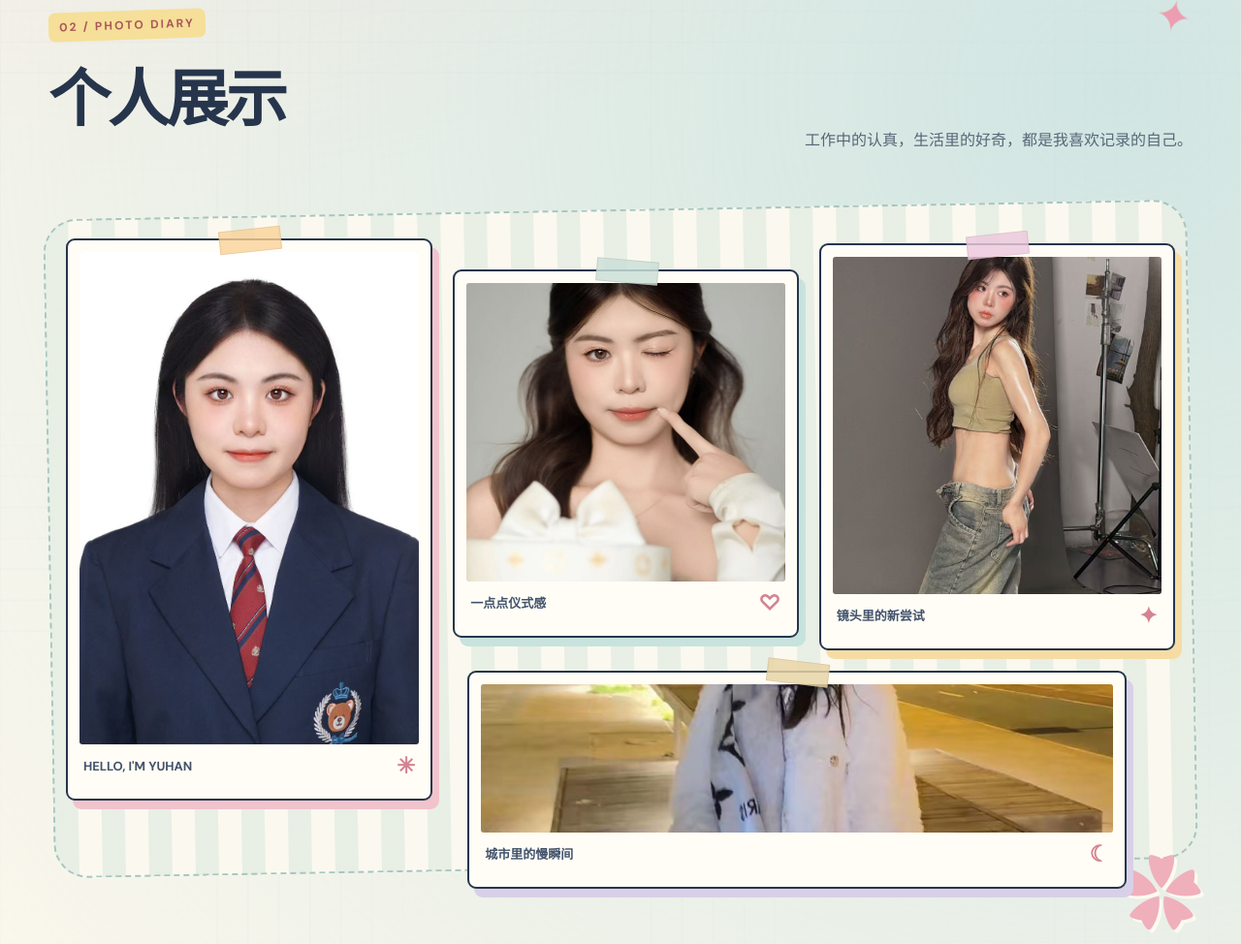
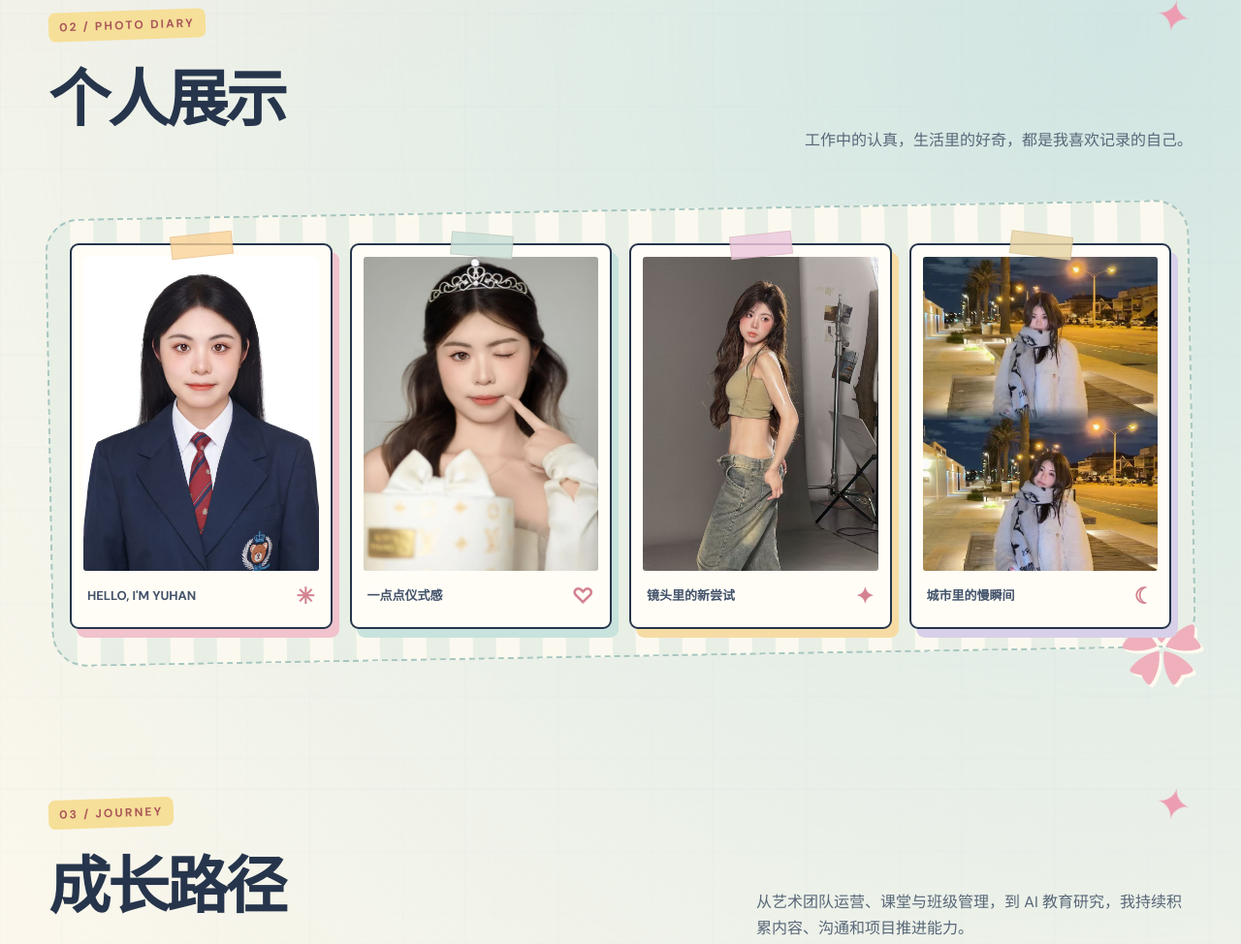
Before and after one commit to minyuhan091-creator/yuhan-portfolio-v3, a plain HTML site: page index.html in a window 1280 px wide. Shown: the part 2158-3132 px from the top of the page at 97% size. Drawn offline with Linux system fonts and the light colour scheme.

Commit message:
Add files via upload

```diff
--- a/style.css
+++ b/style.css
@@ -558,6 +558,15 @@ a:focus-visible,button:focus-visible{outline:3px solid #ad6471;outline-offset:4p
 .gallery-photo:hover{transform:translateY(-7px) rotate(0deg);box-shadow:9px 14px 0 #eebac8}
 @media(max-width:900px){.gallery-grid{grid-template-columns:repeat(2,minmax(0,1fr))}.gallery-photo-main{grid-row:span 2;height:550px}.gallery-photo-studio{height:340px}.gallery-photo-celebrate{height:340px}.gallery-photo-night{grid-column:1 / 3;height:230px;margin:0 30px}}
 @media(max-width:560px){.gallery{padding-bottom:95px}.gallery-grid{gap:13px;padding:24px 12px 16px}.gallery-photo{padding:7px 7px 10px}.gallery-photo figcaption{font-size:10px;padding-top:7px}.gallery-photo figcaption span{font-size:18px}.gallery-photo-main{height:345px}.gallery-photo-celebrate{height:210px;margin-top:22px}.gallery-photo-studio{height:190px;margin-top:0}.gallery-photo-night{height:185px;margin:0 8px}.gallery-grid::after{font-size:48px;right:0;bottom:-22px}}
+/* Keep all four scrapbook portraits visible, including the two-frame evening photo. */
+.gallery-grid{grid-template-columns:repeat(4,minmax(0,1fr));align-items:stretch;gap:18px;padding:35px 22px 30px}
+.gallery-grid::before{inset:0}
+.gallery-photo,.gallery-photo-main,.gallery-photo-celebrate,.gallery-photo-studio,.gallery-photo-night{grid-column:auto;grid-row:auto;width:auto;height:auto;min-width:0;margin:0;display:flex;flex-direction:column}
+.gallery-photo img,.gallery-photo-main img,.gallery-photo-celebrate img,.gallery-photo-studio img,.gallery-photo-night img{width:100%;height:auto;aspect-ratio:3/4;object-fit:cover;object-position:center}
+.gallery-photo-night img{object-fit:contain;background:#e5ddcf}
+.gallery-photo figcaption{min-height:42px}
+@media(max-width:900px){.gallery-grid{grid-template-columns:repeat(2,minmax(0,1fr));gap:22px}.gallery-photo,.gallery-photo-main,.gallery-photo-celebrate,.gallery-photo-studio,.gallery-photo-night{grid-column:auto;grid-row:auto;height:auto;margin:0}}
+@media(max-width:560px){.gallery-grid{grid-template-columns:repeat(2,minmax(0,1fr));gap:13px;padding:24px 12px 20px}.gallery-photo,.gallery-photo-main,.gallery-photo-celebrate,.gallery-photo-studio,.gallery-photo-night{height:auto;margin:0}.gallery-photo figcaption{min-height:36px}}
 /* Project photo and process card refinements */
 .method-large{display:flex;flex-direction:column}
 .method-large>p{max-width:620px}
```
